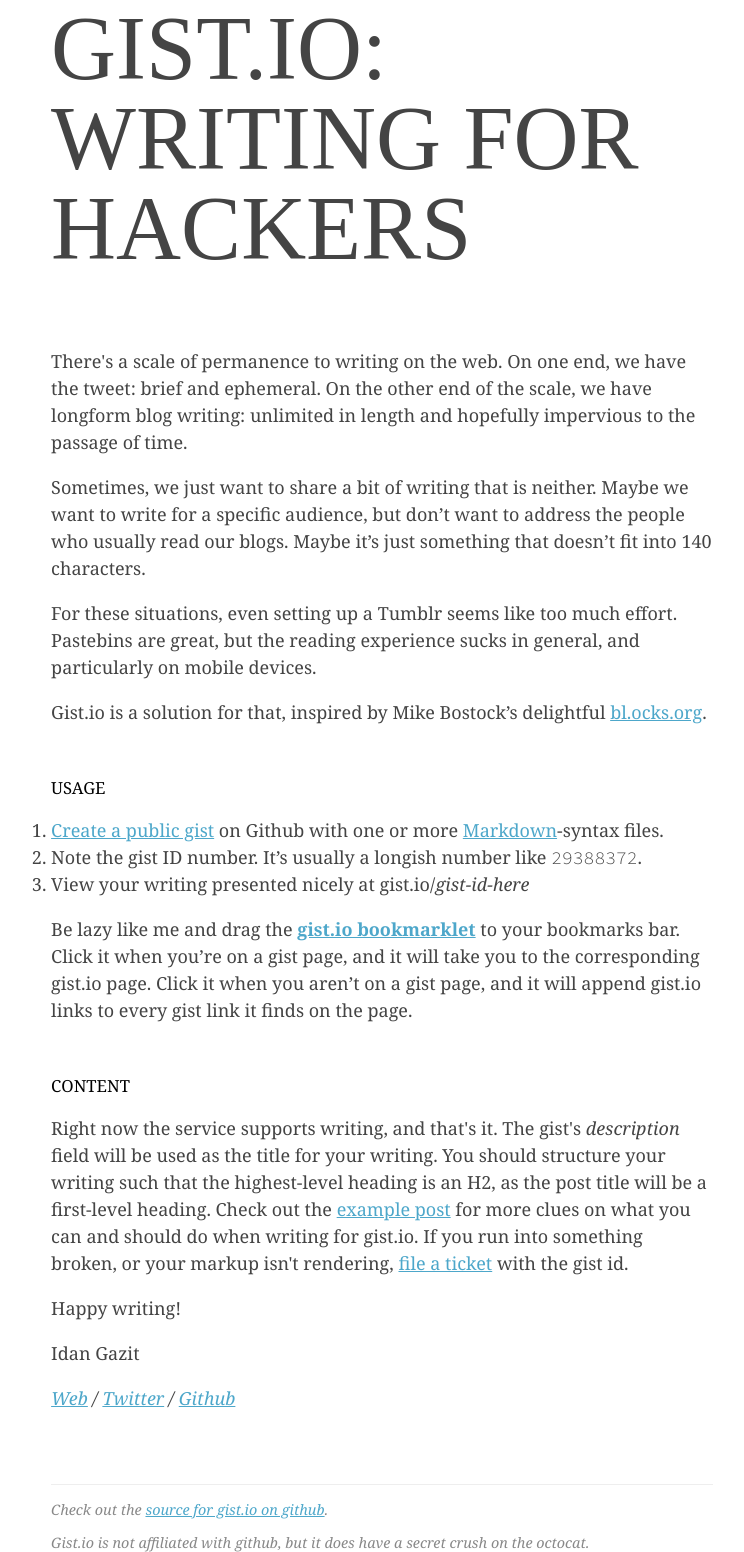
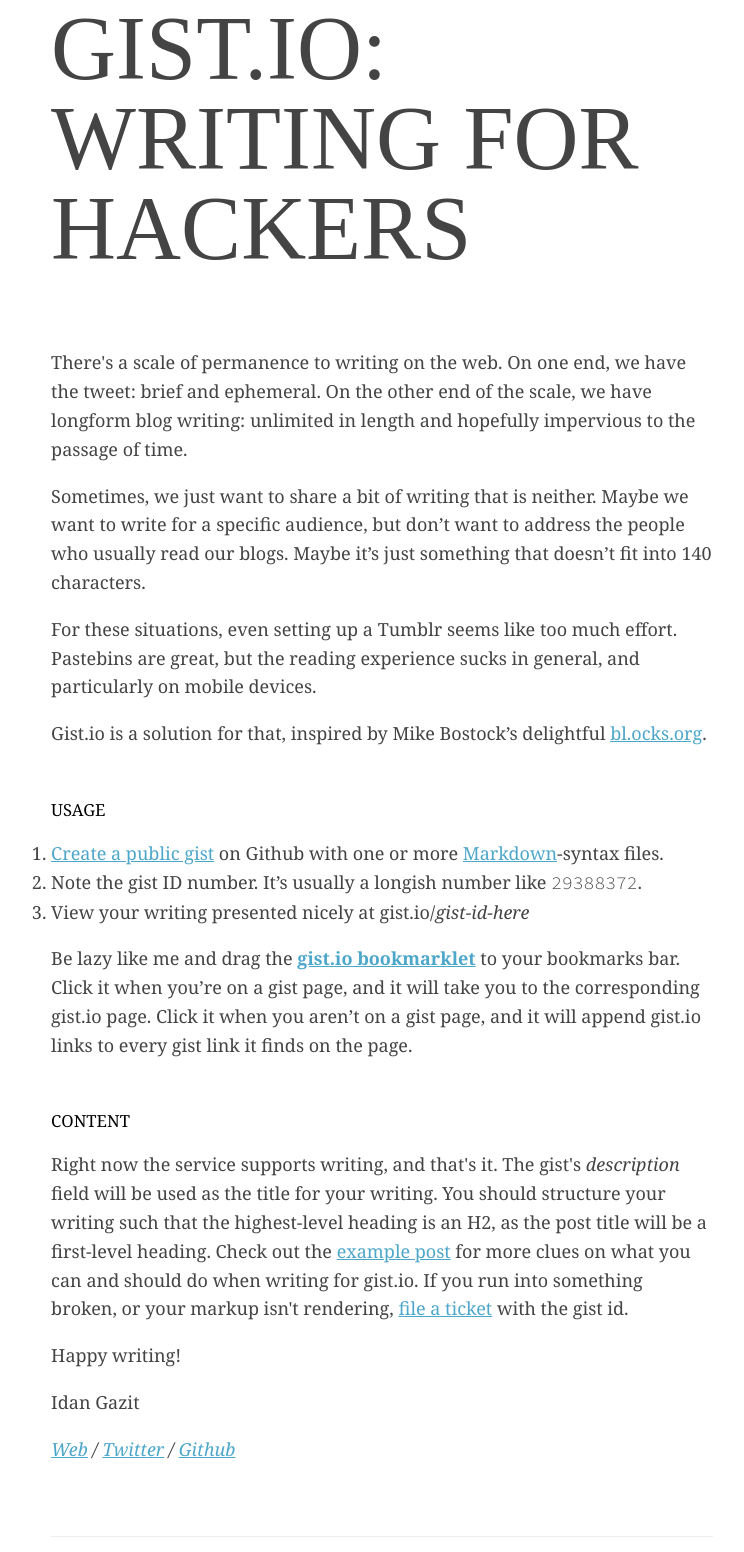
Before and after one commit to idan/gistio, a Python web app: template templates/home.html in a window 1280 px wide. Shown: the part 147-1699 px from the top of the page, without its empty margins (258-1002 px from the left). Run offline with Jinja, Linux system fonts and the light colour scheme; the template is opened without the code that fills it, so the values that code supplies are empty; some libraries are stand-ins or nearby versions; some web fonts are replaced.

Commit message:
Increasing body line-height to 1.6em

```diff
--- a/sass/screen.scss
+++ b/sass/screen.scss
@@ -133,7 +133,7 @@
         border-left: 1px solid #ddd;
     }
     ul, ol, p, blockquote {
-        line-height: 1.5em;
+        line-height: 1.6em;
     }
     img, object, video, audio, figure, iframe {
         max-width: 100%;
--- a/static/css/screen.css
+++ b/static/css/screen.css
@@ -98,7 +98,7 @@
   padding-left: 1em;
   border-left: 1px solid #ddd; }
 article ul, article ol, article p, article blockquote {
-  line-height: 1.5em; }
+  line-height: 1.6em; }
 article img, article object, article video, article audio, article figure, article iframe {
   max-width: 100%; }
 article pre, article code, article samp {
```
